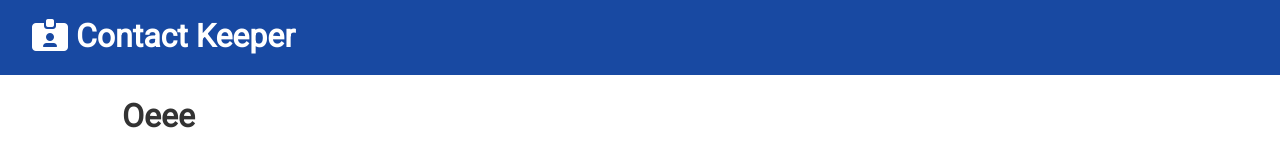
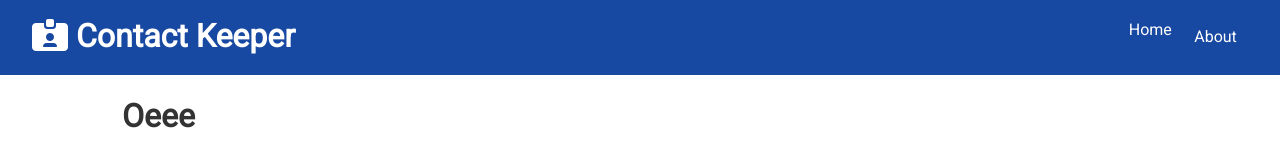
Before and after one commit to WilsonNet/contactkeeper, a React (Create React App) app in the folder client/: page / in a window 1280 px wide. Shown: the top 160 px of the page. Built offline with nearby package versions, Linux system fonts and the light colour scheme.

Commit message:
Adicionado os links

```diff
--- a/client/src/components/layout/Navbar.js
+++ b/client/src/components/layout/Navbar.js
@@ -1,5 +1,6 @@
 import React from 'react';
 import PropTypes from 'prop-types';
+import { Link } from 'react-router-dom';
 
 export const Navbar = ({ title, icon }) => {
   return (
@@ -7,6 +8,12 @@
       <h1>
         <i className={icon} /> {title}
       </h1>
+      <ul>
+        <li>
+          <Link to='/'>Home</Link>
+        </li>
+        <Link to="/about">About</Link>
+      </ul>
     </div>
   );
 };
```
